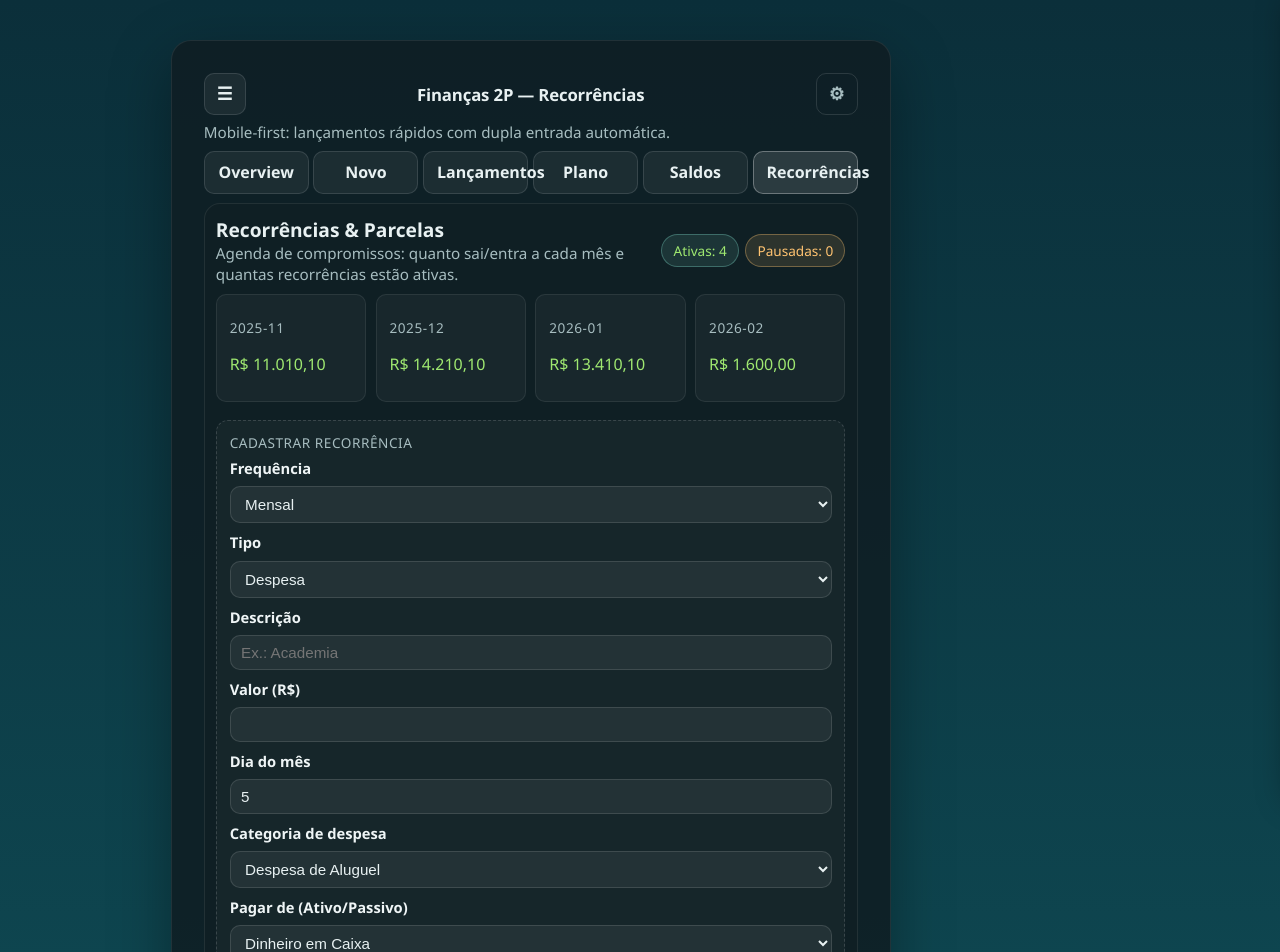
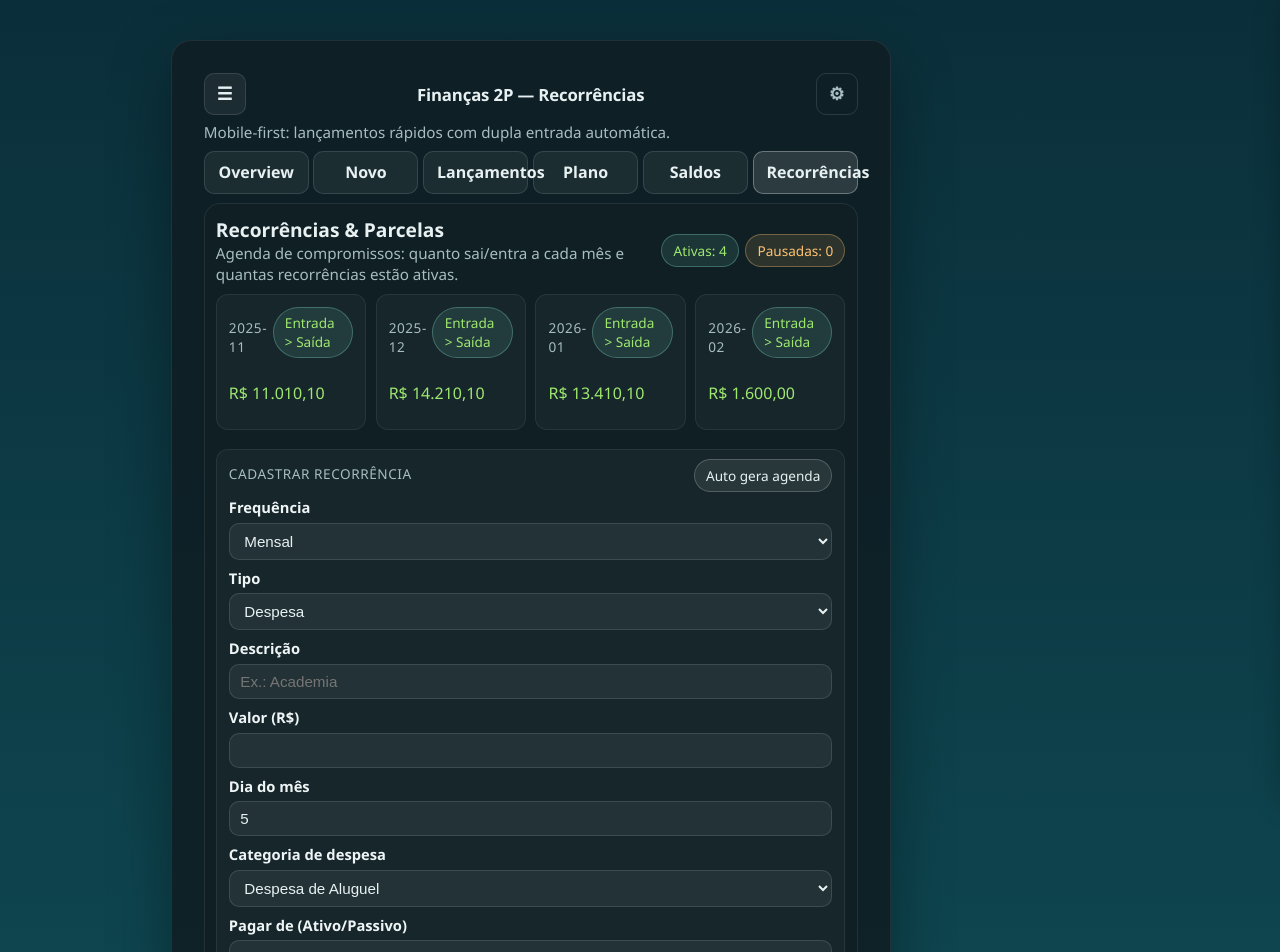
Before and after one commit to MarcosJanczeski/finapp2p, a React app in the folder frontend/: page /recurrences in a window 1280 px wide. Shown: the top 952 px of the page. Built offline with nearby package versions, Linux system fonts and the light colour scheme; the HTML template or start-up script is replaced by a standard one.

Commit message:
ux: wrap recurrence form in cards / ux: recorrencias em cards

```diff
--- a/frontend/src/pages/Recurrences.tsx
+++ b/frontend/src/pages/Recurrences.tsx
@@ -134,18 +134,27 @@ export function RecurrencesPage() {
       {!!monthDrift.length && (
         <div className="recurrenceSummary">
           {monthDrift.map((item) => (
-            <div key={item.month} className="summaryCard">
+            <article key={item.month} className="infoCard">
+              <div className="infoHeader">
                 <p className="resultLabel">{item.month}</p>
+                <span className={`pill ${item.amount >= 0 ? "success" : "danger"}`}>
+                  {item.amount >= 0 ? "Entrada > Saída" : "Saída > Entrada"}
+                </span>
+              </div>
               <p className={item.amount >= 0 ? "textPositive" : "textNegative"}>
                 {formatCurrencyBRL(item.amount)}
               </p>
-            </div>
+            </article>
           ))}
         </div>
       )}
 
-      <div className="resultBox">
+      <div className="cardList">
+        <article className="infoCard">
+          <div className="infoHeader">
             <span className="resultLabel">{editingId ? "Editar recorrência" : "Cadastrar recorrência"}</span>
+            <span className="pill neutral">Auto gera agenda</span>
+          </div>
           <div className="formGrid">
             <div className="formRow">
               <label htmlFor="recFrequency">Frequência</label>
@@ -261,6 +270,7 @@ export function RecurrencesPage() {
             )}
             <p className="inputHint">{hint}</p>
           </div>
+        </article>
       </div>
 
       <div className="resultBox">
```
Lines whose indentation alone changed are shown as unchanged.
